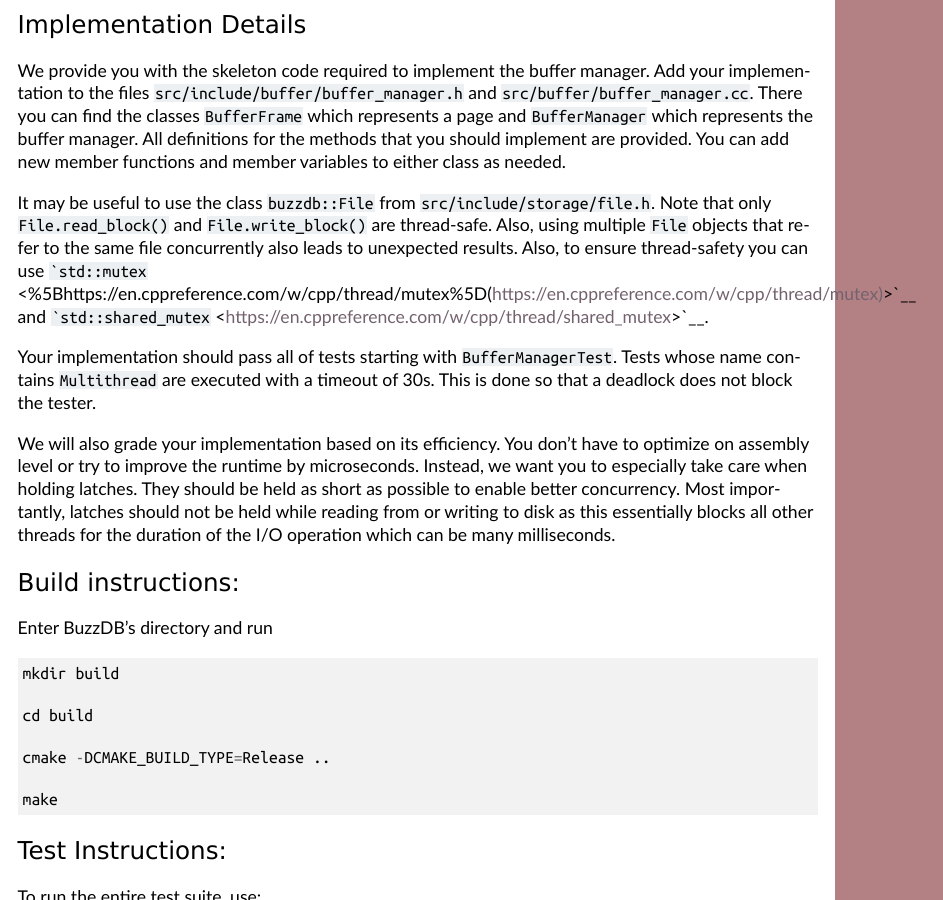
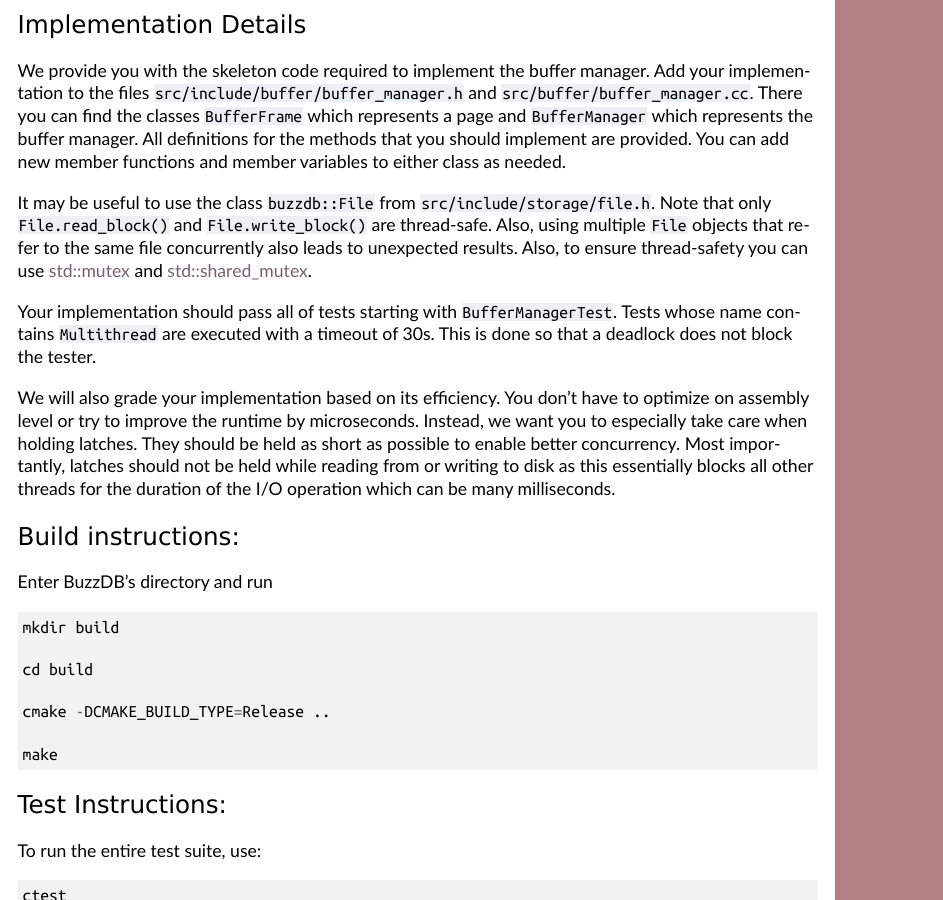
Before and after one commit to hershd23/buzzdb-docs, a Sphinx documentation site: the page built from docs/labs/lab2.rst, in a window 1280 px wide and 900 px high, scrolled down 1265 px. Shown: the whole window, without its empty margins (0-943 px from the left). Built offline with Sphinx 7.4.7, drawn with Linux system fonts in a browser that asks for light colours; some of the changed lines change nothing that is shown; some of the changed text lies outside the part shown.

Commit message:
Update lab2.rst

````diff
--- a/docs/labs/lab2.rst
+++ b/docs/labs/lab2.rst
@@ -3,7 +3,7 @@
 
 **Assigned: 09/18/2021**
 
-**Due: 10/06/2021 11:59 PM EDT**
+**Due: 10/06/2020 11:59 PM EDT**
 
 In the lab assignments for CS4420/6422, you will implement an end-to-end
 toy database management system codenamed BuzzDB. All the labs are
@@ -91,9 +91,9 @@
 ``File.write_block()`` are thread-safe. Also, using multiple ``File``
 objects that refer to the same file concurrently also leads to
 unexpected results. Also, to ensure thread-safety you can use
-```std::mutex`` <%5Bhttps://en.cppreference.com/w/cpp/thread/mutex%5D(https://en.cppreference.com/w/cpp/thread/mutex)>`__
+`std::mutex <https://en.cppreference.com/w/cpp/thread/mutex)>`__
 and
-```std::shared_mutex`` <https://en.cppreference.com/w/cpp/thread/shared_mutex>`__.
+`std::shared_mutex <https://en.cppreference.com/w/cpp/thread/shared_mutex>`__.
 
 Your implementation should pass all of tests starting with
 ``BufferManagerTest``. Tests whose name contains ``Multithread`` are
````
